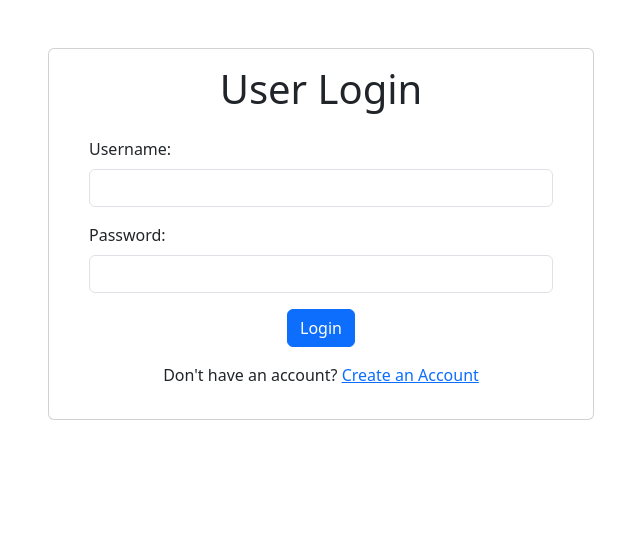
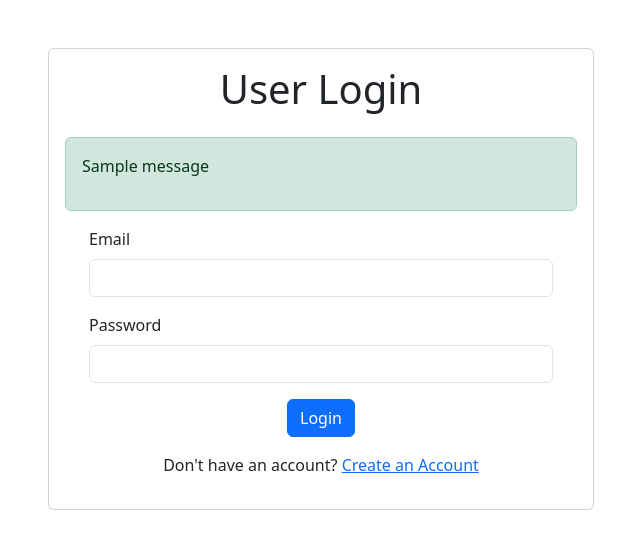
Before and after one commit to Nailsonseat/Grocery-Store, a Flask app: page / in a window 1280 px wide. Shown: the top 549 px of the page, without its empty margins (319-959 px from the left). Run offline with Flask 3, Linux system fonts and the light colour scheme; tables that the repository leaves empty hold one stand-in row (Sample ...); one stand-in notice (Sample message) is shown.

Commit message:
added message section in login page

```diff
--- a/templates/login.html
+++ b/templates/login.html
@@ -16,17 +16,25 @@
                 <div class="card">
                     <div class="card-body">
                         <h1 class="card-title text-center mb-4">User Login</h1>
+                        {% with messages = get_flashed_messages(category_filter=["reg_success"]) %}
+                            {% if messages %}
+                                <div class="alert alert-success">
+                                    <p>{{ messages[-1] }}</p>
+                                </div>
+                            {% endif %}
+                        {% endwith %}
                         <form action="/login" method="post" class="needs-validation" novalidate>
+
                             <div class="mb-3 mx-4">
-                                <label for="username" class="form-label">Username:</label>
-                                <input type="text" id="username" name="username" class="form-control" required>
+                                <label for="email" class="form-label">Email</label>
+                                <input type="email" id="email" name="email" class="form-control" required>
                                 <div class="invalid-feedback">
-                                    Please enter a valid username.
+                                    Please enter a valid email.
                                 </div>
                             </div>
 
                             <div class="mb-3 mx-4">
-                                <label for="password" class="form-label">Password:</label>
+                                <label for="password" class="form-label">Password</label>
                                 <input type="password" id="password" name="password" class="form-control" required>
                                 <div class="invalid-feedback">
                                     Please enter a valid password.
```
Also changed, not shown: other parts of templates/login.html (+1 -1 lines).
